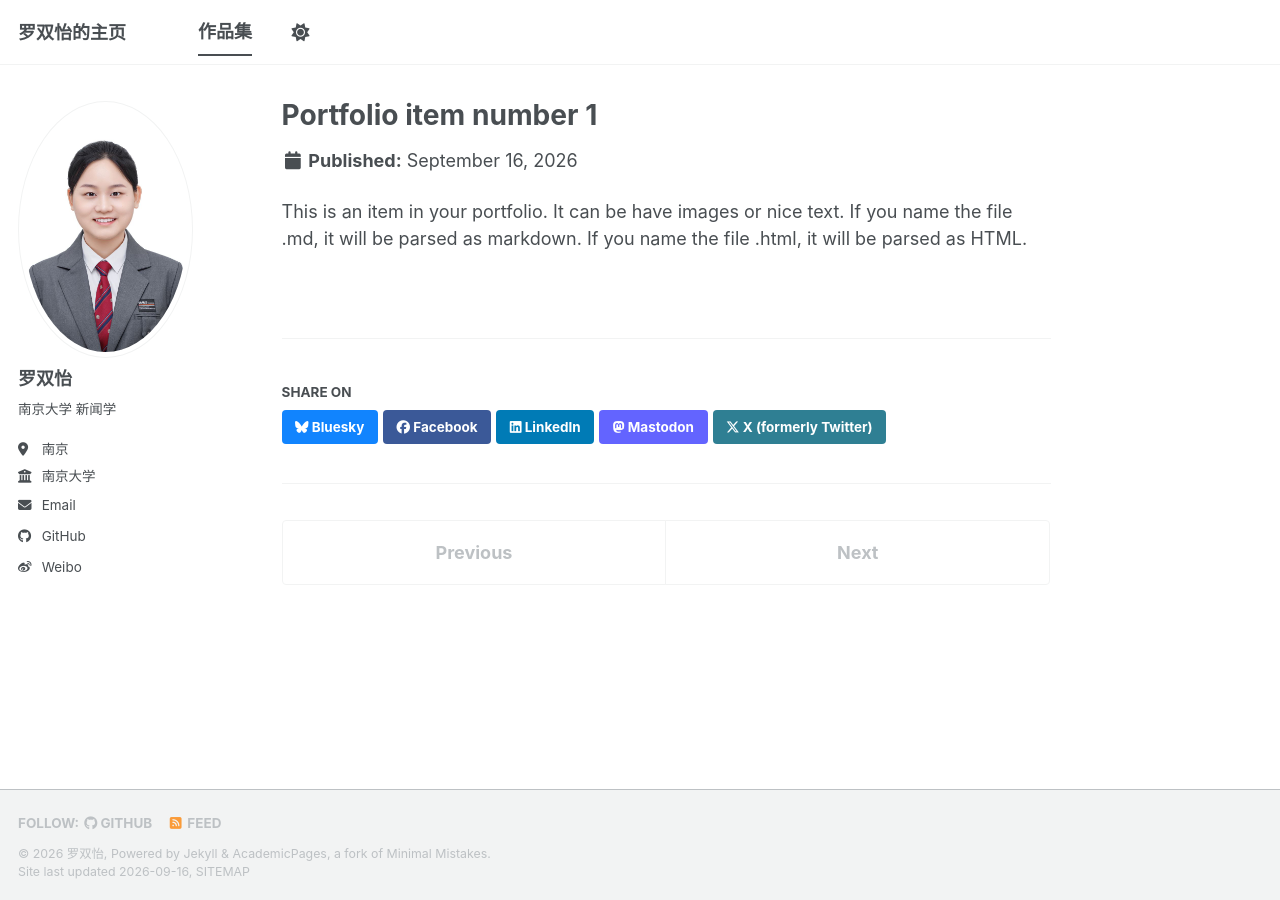
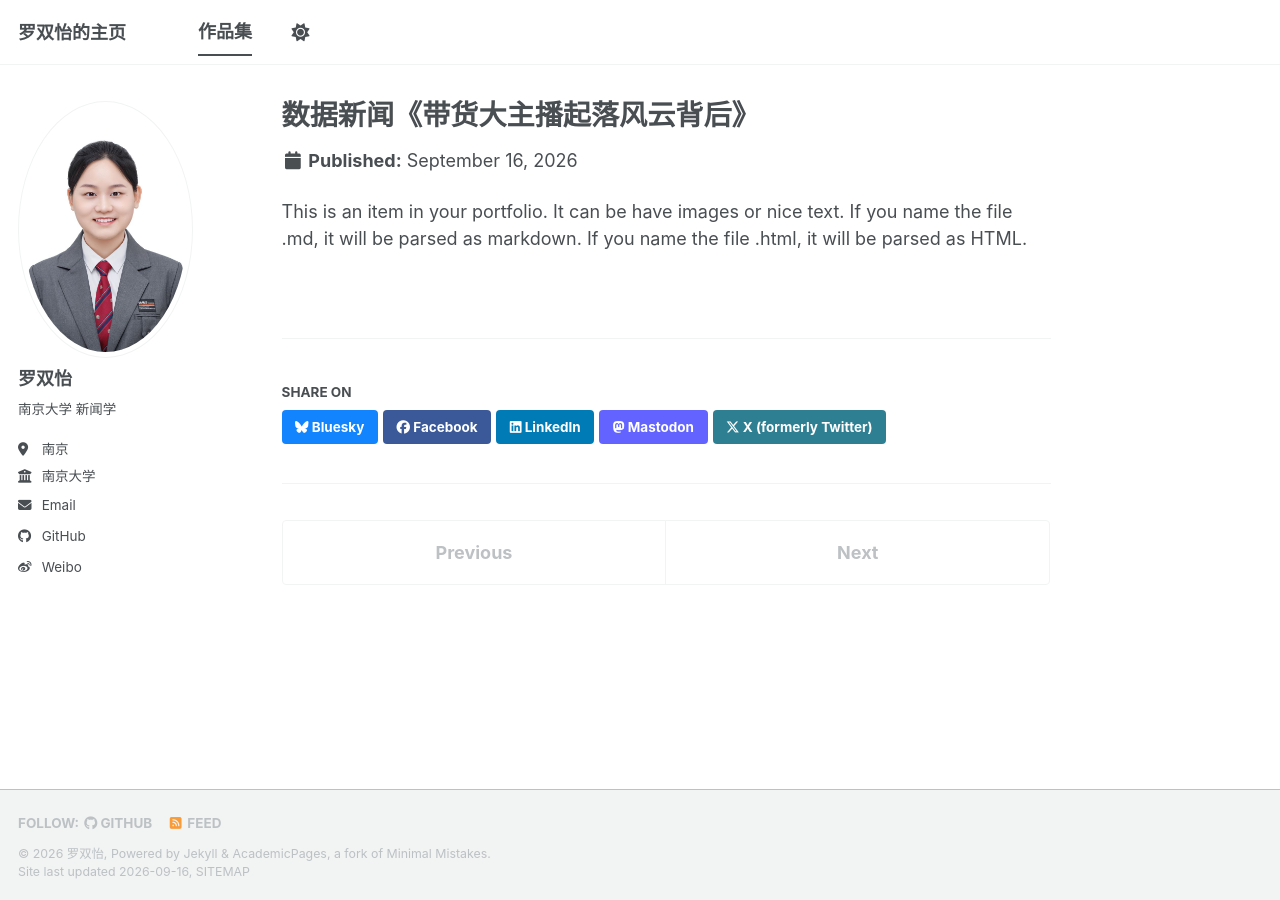
Before and after one commit to luoshuangyi122/luoshuangyi122.github.io, a Jekyll site: the page built from _portfolio/portfolio-1.md, in a window 1280 px wide. Built offline with Jekyll 4.4.1, drawn with Linux system fonts in a browser that asks for light colours; a style sheet for code colours, icons or effects is not loaded.

Commit message:
Update portfolio-1.md

```diff
--- a/_portfolio/portfolio-1.md
+++ b/_portfolio/portfolio-1.md
@@ -1,6 +1,6 @@
 ---
-title: "Portfolio item number 1"
-excerpt: "Short description of portfolio item number 1<br/><img src='/images/500x300.png'>"
+title: "数据新闻《带货大主播起落风云背后》"
+excerpt: "分析带货大主播行业洗牌趋势"
 collection: portfolio
 ---
 
```
